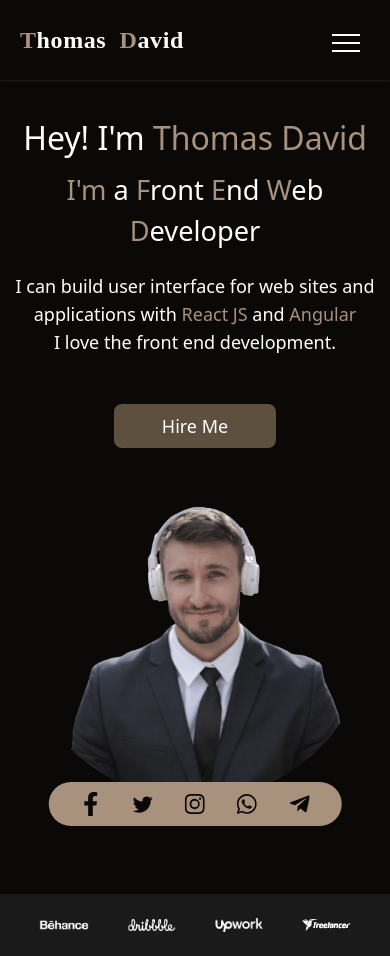
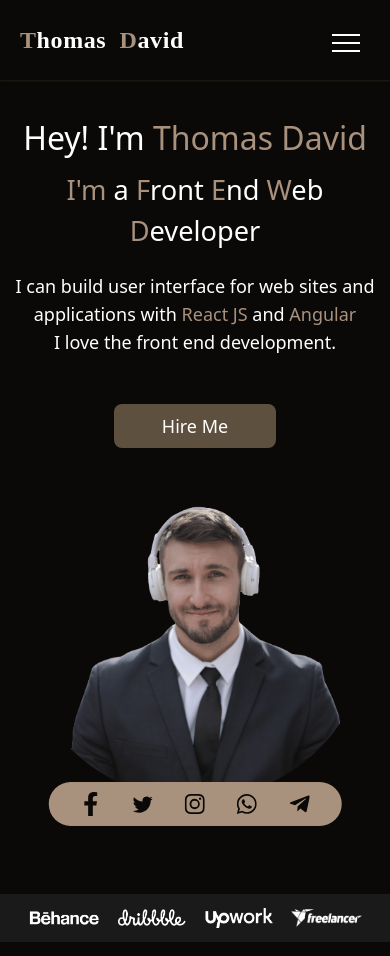
Before and after one commit to krypton225/fourth-portfolio-react, a React (Create React App) app: page / in a window 390 px wide. Built offline with nearby package versions, Linux system fonts and the light colour scheme.

Commit message:
ADD responsive for images @ Branding comp

```diff
--- a/src/components/Branding.jsx
+++ b/src/components/Branding.jsx
@@ -4,8 +4,8 @@ const Branding = () => (
     <section className="relative w-screen mt-5 py-1 px-5 text-center mx-auto flex justify-center items-center bg-[#1a1a1a]">
         {
             AllBrandingImages.map(({ id, imageSrc, imageAlt }) => (
-                <div key={id} className="w-1/2 mx-auto flex justify-center items-center">
-                    <img src={imageSrc} alt={imageAlt} className="p-4 cursor-pointer" />
+                <div key={id} className="w-3/4 lg:w-1/2 mx-auto flex justify-center items-center">
+                    <img src={imageSrc} alt={imageAlt} className="p-1 lg:p-4 cursor-pointer" />
                 </div>
             ))
         }
```
